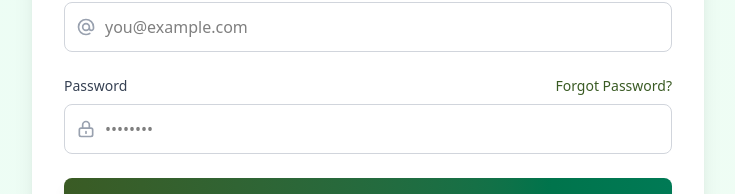
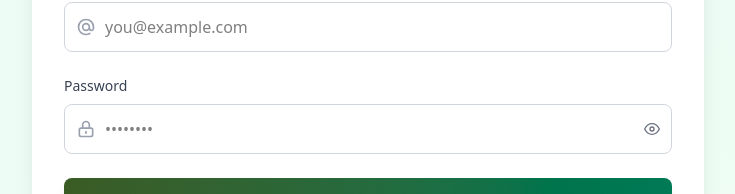
Before and after one commit to krishnalasya0425/tender-portal-frontend, a React (Vite) app: page /login in a window 1280 px wide. Shown: the part 282-476 px from the top of the page, without its empty margins (272-1007 px from the left). Built offline with nearby package versions, Linux system fonts and the light colour scheme.

Commit message:
Update Login.jsx

```diff
--- a/src/pages/Login.jsx
+++ b/src/pages/Login.jsx
@@ -2,10 +2,11 @@ import { useState } from "react";
 import axios from "axios";
 import { Link, useNavigate } from "react-router-dom";
 import logoImg from "../assets/ef-img.png";
-
+import { FiEye, FiEyeOff } from "react-icons/fi";
 const Login = () => {
   const [email, setEmail] = useState("");
   const [password, setPassword] = useState("");
+  const [showPassword, setShowPassword] = useState(false); // NEW
   const [loading, setLoading] = useState(false);
   const [error, setError] = useState("");
   const navigate = useNavigate();
@@ -15,12 +16,14 @@ const Login = () => {
     setError("");
     setLoading(true);
     try {
-      const res = await axios.post("http://localhost:5000/api/auth/login", { email, password });
+      const res = await axios.post("https://tenderbackend.edgeforce.in/api/auth/login", { email, password });
+
       localStorage.setItem("token", res.data.token);
       localStorage.setItem("userEmail", email);
       localStorage.setItem("userRole", res.data.user.role);
       localStorage.setItem("allowedVerticals", JSON.stringify(res.data.user.allowedVerticals || []));
-      navigate("/tender"); // redirect to Tender form
+
+      navigate("/tender");
     } catch (err) {
       setError(err.response?.data?.message || "Login failed");
     } finally {
@@ -31,7 +34,8 @@ const Login = () => {
   return (
     <div className="min-h-screen bg-gradient-to-br from-emerald-50 to-green-50 flex items-center justify-center p-4 ">
       <div className="w-full max-w-2xl">
-        {/* Logo/Header */}
+
+        {/* Logo */}
         <div className="text-center mb-8">
           <div className="inline-flex items-center justify-center mb-4">
             <img
@@ -40,12 +44,13 @@ const Login = () => {
               className="w-70 h-16 object-contain mx-auto"
             />
           </div>
-
         </div>
 
         {/* Form Card */}
         <div className="bg-white rounded-2xl shadow-xl p-8">
-          <h1 className="text-3xl font-bold text-gray-800 mb-2 text-center">Tender Portal</h1>
+          <h1 className="text-3xl font-bold text-gray-800 mb-2 text-center">
+            Tender Portal
+          </h1>
 
           {error && (
             <div className="mb-6 p-3 bg-red-50 border border-red-200 text-red-600 rounded-lg text-sm">
@@ -54,27 +59,21 @@ const Login = () => {
           )}
 
           <form onSubmit={handleSubmit} className="space-y-6">
-            {/* Email Field */}
+
+            {/* Email */}
             <div>
               <label className="block text-sm font-medium text-gray-700 mb-2">
                 Email Address
               </label>
+
               <div className="relative">
                 <div className="absolute inset-y-0 left-0 pl-3 flex items-center pointer-events-none">
-                  <svg
-                    className="h-5 w-5 text-gray-400"
-                    fill="none"
-                    stroke="currentColor"
-                    viewBox="0 0 24 24"
-                  >
-                    <path
-                      strokeLinecap="round"
-                      strokeLinejoin="round"
-                      strokeWidth={2}
-                      d="M16 12a4 4 0 10-8 0 4 4 0 008 0zm0 0v1.5a2.5 2.5 0 005 0V12a9 9 0 10-9 9m4.5-1.206a8.959 8.959 0 01-4.5 1.207"
-                    />
+                  <svg className="h-5 w-5 text-gray-400" fill="none" stroke="currentColor" viewBox="0 0 24 24">
+                    <path strokeLinecap="round" strokeLinejoin="round" strokeWidth={2}
+                      d="M16 12a4 4 0 10-8 0 4 4 0 008 0zm0 0v1.5a2.5 2.5 0 005 0V12a9 9 0 10-9 9m4.5-1.206a8.959 8.959 0 01-4.5 1.207" />
                   </svg>
                 </div>
+
                 <input
                   type="email"
                   placeholder="you@example.com"
@@ -86,52 +85,43 @@ const Login = () => {
               </div>
             </div>
 
-            {/* Password Field */}
-
+            {/* Password */}
             <div>
-  <div className="flex justify-between items-center mb-2">
-    <label className="block text-sm font-medium text-gray-700">
+              <label className="block text-sm font-medium text-gray-700 mb-2">
                 Password
               </label>
 
-    <Link
-      to="/forgot-password"
-      className="text-sm font-medium text-[#3a5b24] hover:text-emerald-800 hover:underline transition-colors"
-    >
-      Forgot Password?
-    </Link>
-  </div>
+              <div className="relative">
 
-  <div className="relative">
                 <div className="absolute inset-y-0 left-0 pl-3 flex items-center pointer-events-none">
-      <svg
-        className="h-5 w-5 text-gray-400"
-        fill="none"
-        stroke="currentColor"
-        viewBox="0 0 24 24"
-      >
-        <path
-          strokeLinecap="round"
-          strokeLinejoin="round"
-          strokeWidth={2}
-          d="M12 15v2m-6 4h12a2 2 0 002-2v-6a2 2 0 00-2-2H6a2 2 0 00-2 2v6a2 2 0 002 2zm10-10V7a4 4 0 00-8 0v4h8z"
-        />
+                  <svg className="h-5 w-5 text-gray-400" fill="none" stroke="currentColor" viewBox="0 0 24 24">
+                    <path strokeLinecap="round" strokeLinejoin="round" strokeWidth={2}
+                      d="M12 15v2m-6 4h12a2 2 0 002-2v-6a2 2 0 00-2-2H6a2 2 0 00-2 2v6a2 2 0 002 2zm10-10V7a4 4 0 00-8 0v4h8z" />
                   </svg>
                 </div>
 
                 <input
-      type="password"
+                  type={showPassword ? "text" : "password"}
                   placeholder="••••••••"
                   value={password}
                   onChange={(e) => setPassword(e.target.value)}
-      className="block w-full pl-10 pr-3 py-3 border border-gray-300 rounded-lg focus:ring-2 focus:ring-[#3a5b24]/30 focus:border-[#3a5b24] outline-none transition-all"
+                  className="block w-full pl-10 pr-10 py-3 border border-gray-300 rounded-lg focus:ring-2 focus:ring-[#3a5b24]/30 focus:border-[#3a5b24] outline-none transition-all"
                   required
                 />
+
+                {/* Eye Toggle */}
+                <button
+                  type="button"
+                  onClick={() => setShowPassword(!showPassword)}
+                  className="absolute inset-y-0 right-0 pr-3 flex items-center text-gray-500"
+                >
+                 {showPassword ? <FiEyeOff /> : <FiEye />}
+                </button>
+
               </div>
             </div>
 
-
-            {/* Submit Button */}
+            {/* Button */}
             <button
               type="submit"
               disabled={loading}
@@ -156,7 +146,7 @@ const Login = () => {
             <p className="text-gray-600">
               Don't have an account?{" "}
               <Link
-                to="/"
+                to="/register"
                 className="font-medium text-[#3a5b24] hover:text-emerald-800 hover:underline transition-colors"
               >
                 Register here
@@ -177,6 +167,7 @@ const Login = () => {
         <div className="mt-8 text-center text-gray-500 text-sm">
           <p>© {new Date().getFullYear()} Tender Portal. All rights reserved.</p>
         </div>
+
       </div>
     </div>
   );
```
Lines whose indentation alone changed are shown as unchanged.
